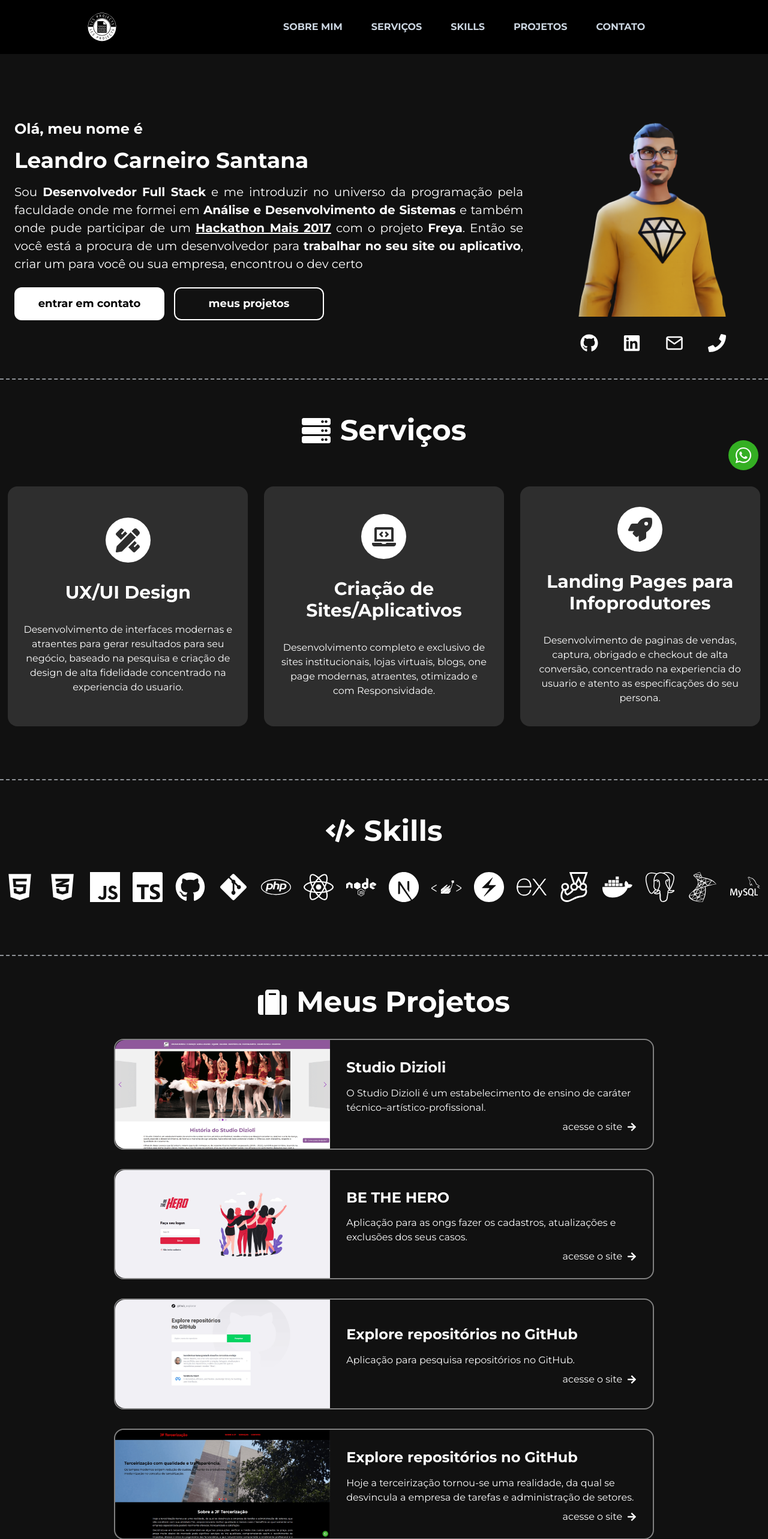
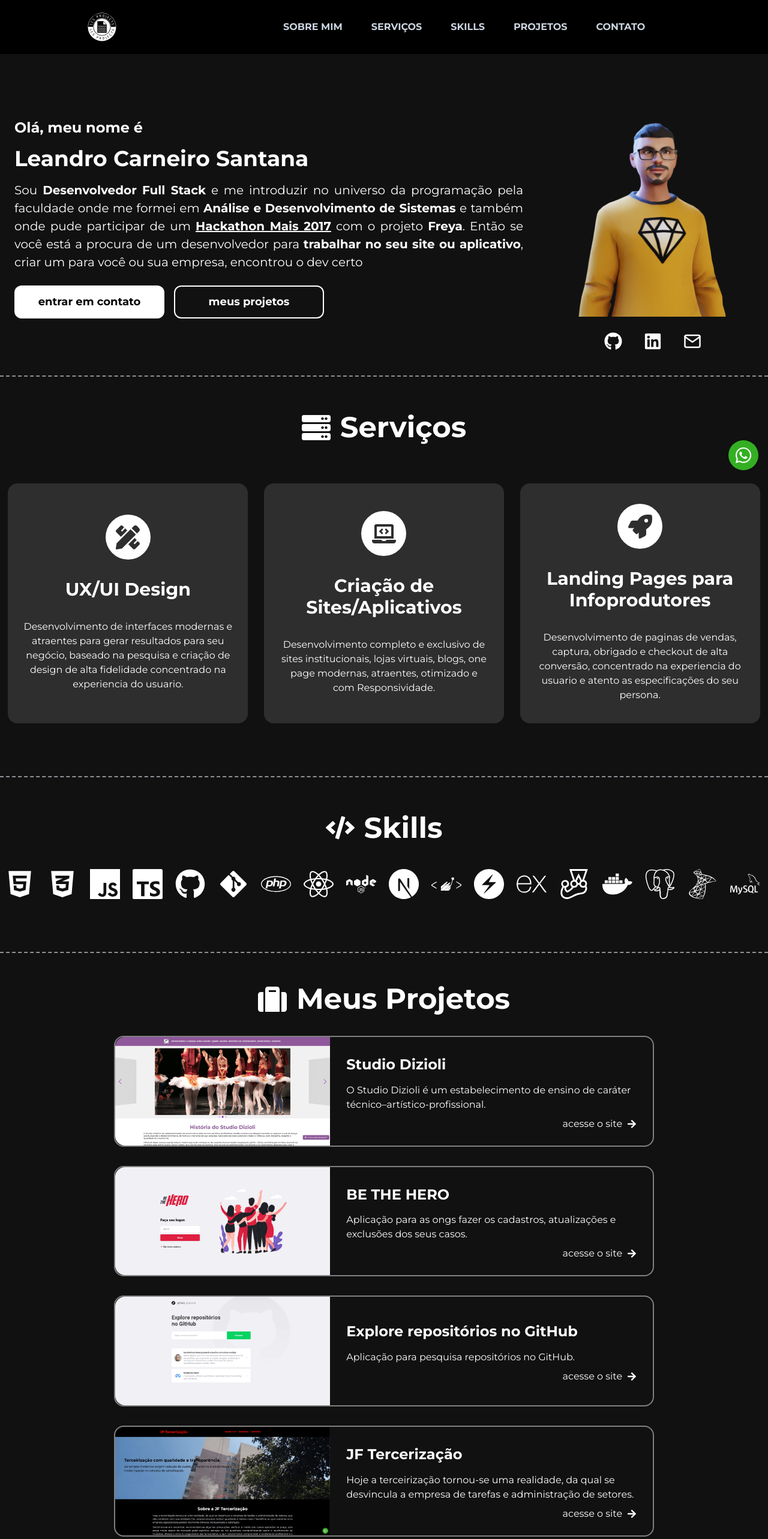
Before and after one commit to leandro0santana/my-site, a Next.js app: page / in a window 1280 px wide. Shown: the top 2566 px of the page at 60% size. Built offline with nearby package versions, Linux system fonts and the light colour scheme.

Commit message:
Retirando Icon do Telefone e Ajustando a seção de Projetos

```diff
--- a/src/components/Footer/index.tsx
+++ b/src/components/Footer/index.tsx
@@ -67,12 +67,6 @@ export function Footer() {
               icon={FiMail}
               title="E-mail - Leandro Carneiro Santana"
             />
-
-            <SocialButton
-              href="tel:11983849758"
-              icon={FaPhone}
-              title="Telefone - Leandro Carneiro Santana"
-            />
           </Stack>
         </Flex>
       </Flex>
--- a/src/components/SocialButton.tsx
+++ b/src/components/SocialButton.tsx
@@ -17,8 +17,8 @@ export function SocialButton({ href, icon, ...rest }: SocialButtonProps) {
       justifyContent="center"
       borderRadius="16"
       color="white"
-      w="55px"
-      h="55px"
+      w="50px"
+      h="50px"
       _hover={{
         textDecoration: "none",
         color: "white",
--- a/src/pages/index.tsx
+++ b/src/pages/index.tsx
@@ -168,12 +168,6 @@ const Home: NextPage = () => {
                     icon={FiMail}
                     title="E-mail - Leandro Carneiro Santana"
                   />
-
-                  <SocialButton
-                    href="tel:11983849758"
-                    icon={FaPhone}
-                    title="Telefone - Leandro Carneiro Santana"
-                  />
                 </Stack>
               </Flex>
             </Box>
@@ -325,7 +319,7 @@ const Home: NextPage = () => {
               <Project
                 url="https://jfterceirizacao.com.br/"
                 image="case-jf.png"
-                title="Explore repositórios no GitHub"
+                title="JF Tercerização"
                 description="Hoje a terceirização tornou-se uma realidade, da qual se desvincula a empresa de tarefas e administração de setores."
               />
             </Stack>
```
